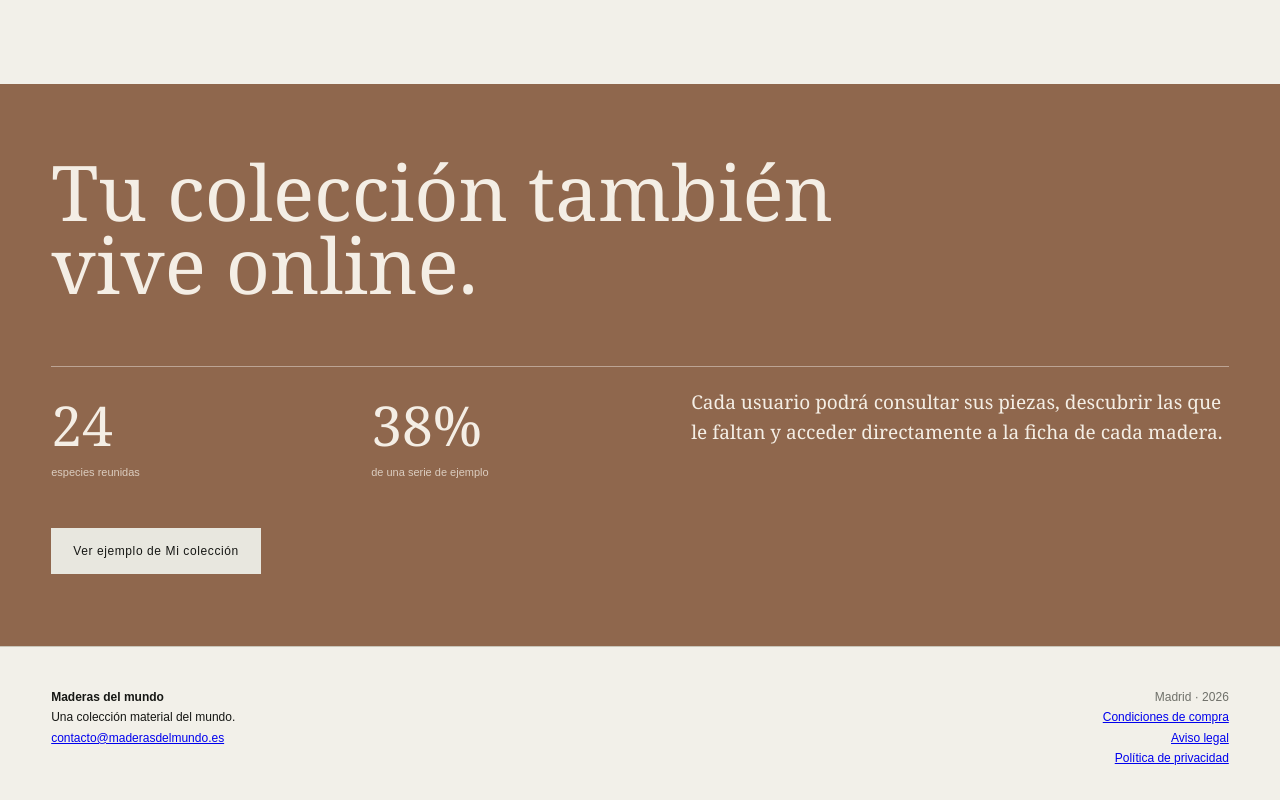
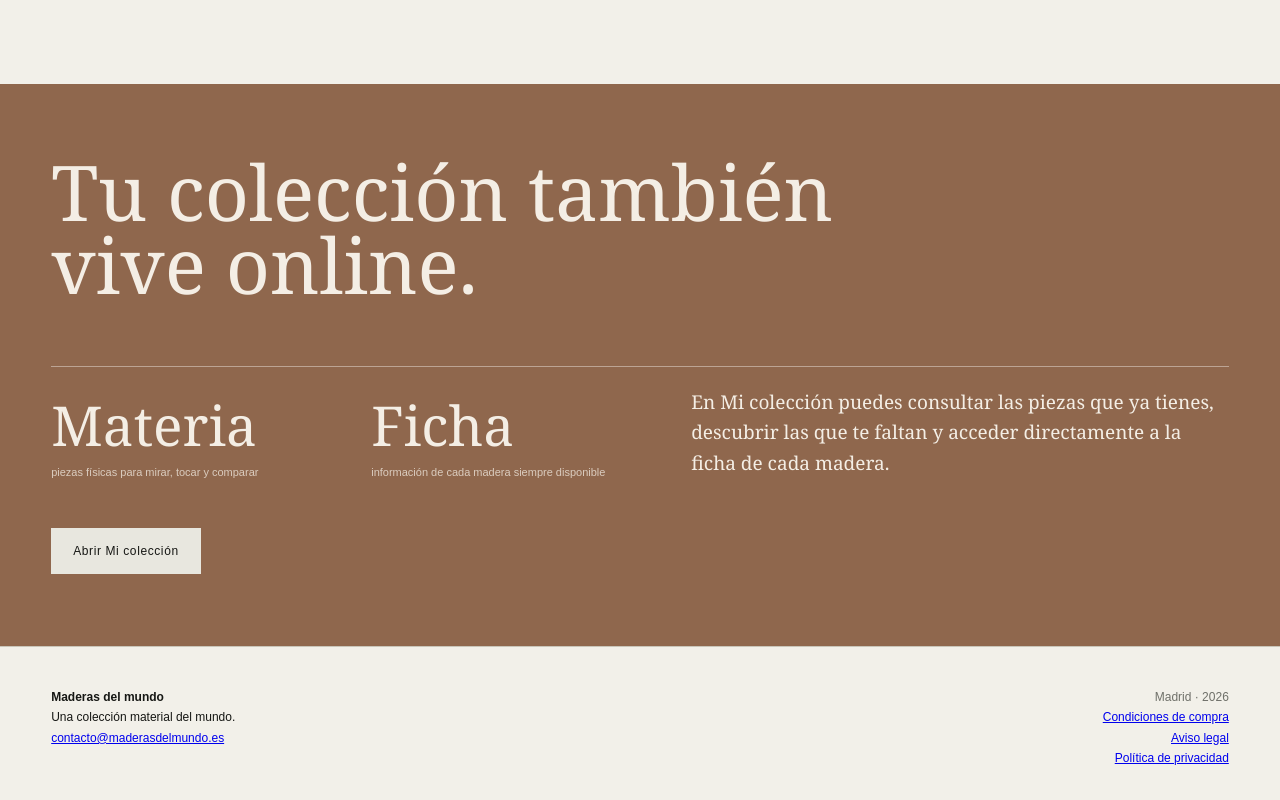
Before and after one commit to luisinko-lasko/maderas-del-mundo, a Next.js app: page / in a window 1280 px wide. Shown: the part 1555-2355 px from the top of the page. Built offline with nearby package versions, Linux system fonts and the light colour scheme.

Commit message:
Remove demo content from public home page

```diff
--- a/app/page.js
+++ b/app/page.js
@@ -34,11 +34,11 @@ export default function Home() {
       <section className="digital-section">
         <div className="digital-title">Tu colección también vive online.</div>
         <div className="digital-grid">
-          <div><span className="big-stat">24</span><span className="small-label">especies reunidas</span></div>
-          <div><span className="big-stat">38%</span><span className="small-label">de una serie de ejemplo</span></div>
-          <div className="digital-copy">Cada usuario podrá consultar sus piezas, descubrir las que le faltan y acceder directamente a la ficha de cada madera.</div>
+          <div><span className="big-stat">Materia</span><span className="small-label">piezas físicas para mirar, tocar y comparar</span></div>
+          <div><span className="big-stat">Ficha</span><span className="small-label">información de cada madera siempre disponible</span></div>
+          <div className="digital-copy">En Mi colección puedes consultar las piezas que ya tienes, descubrir las que te faltan y acceder directamente a la ficha de cada madera.</div>
         </div>
-        <Link href="/coleccion" className="button light">Ver ejemplo de Mi colección</Link>
+        <Link href="/coleccion" className="button light">Abrir Mi colección</Link>
       </section>
     </main>
   );
```
